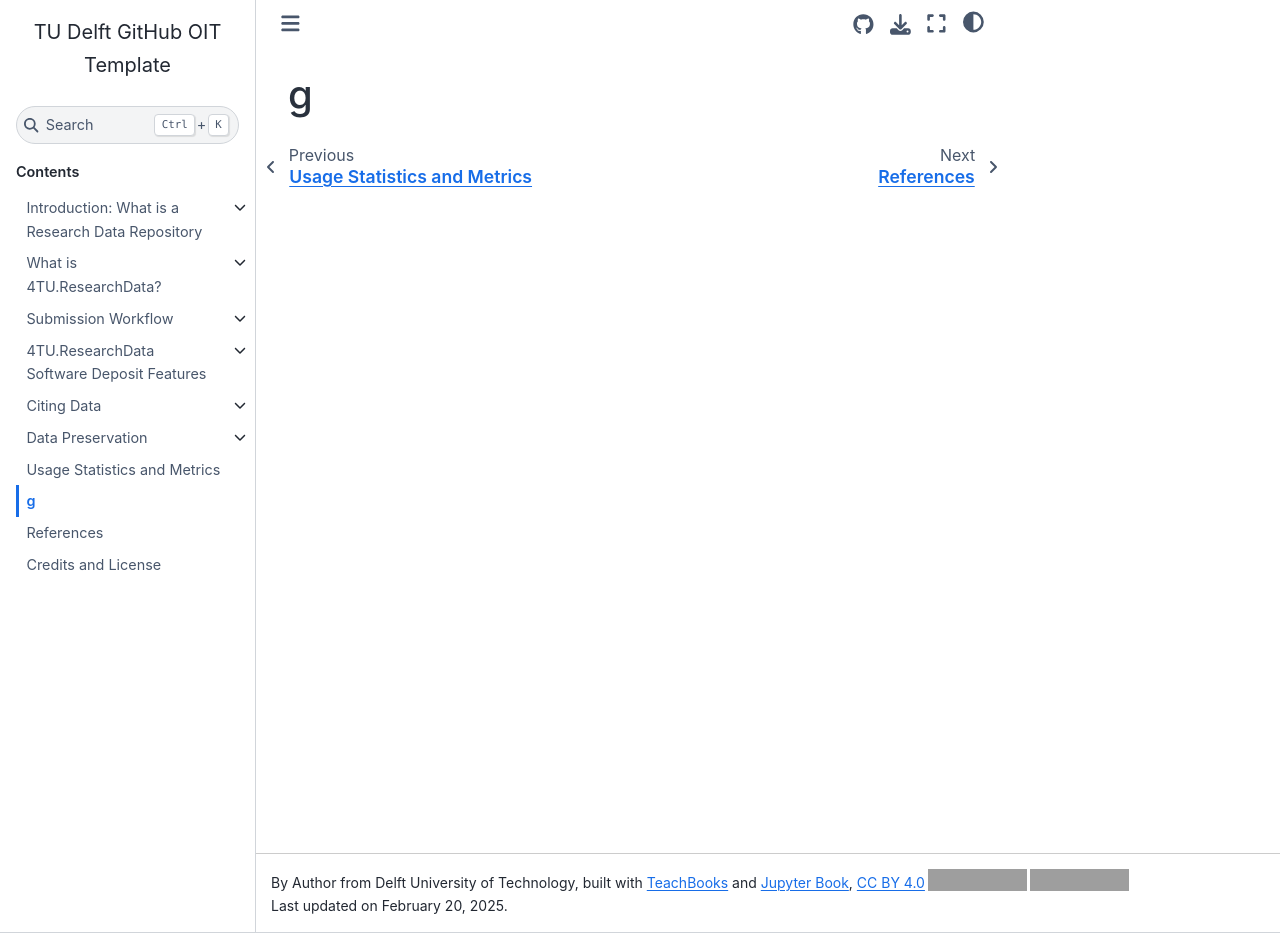
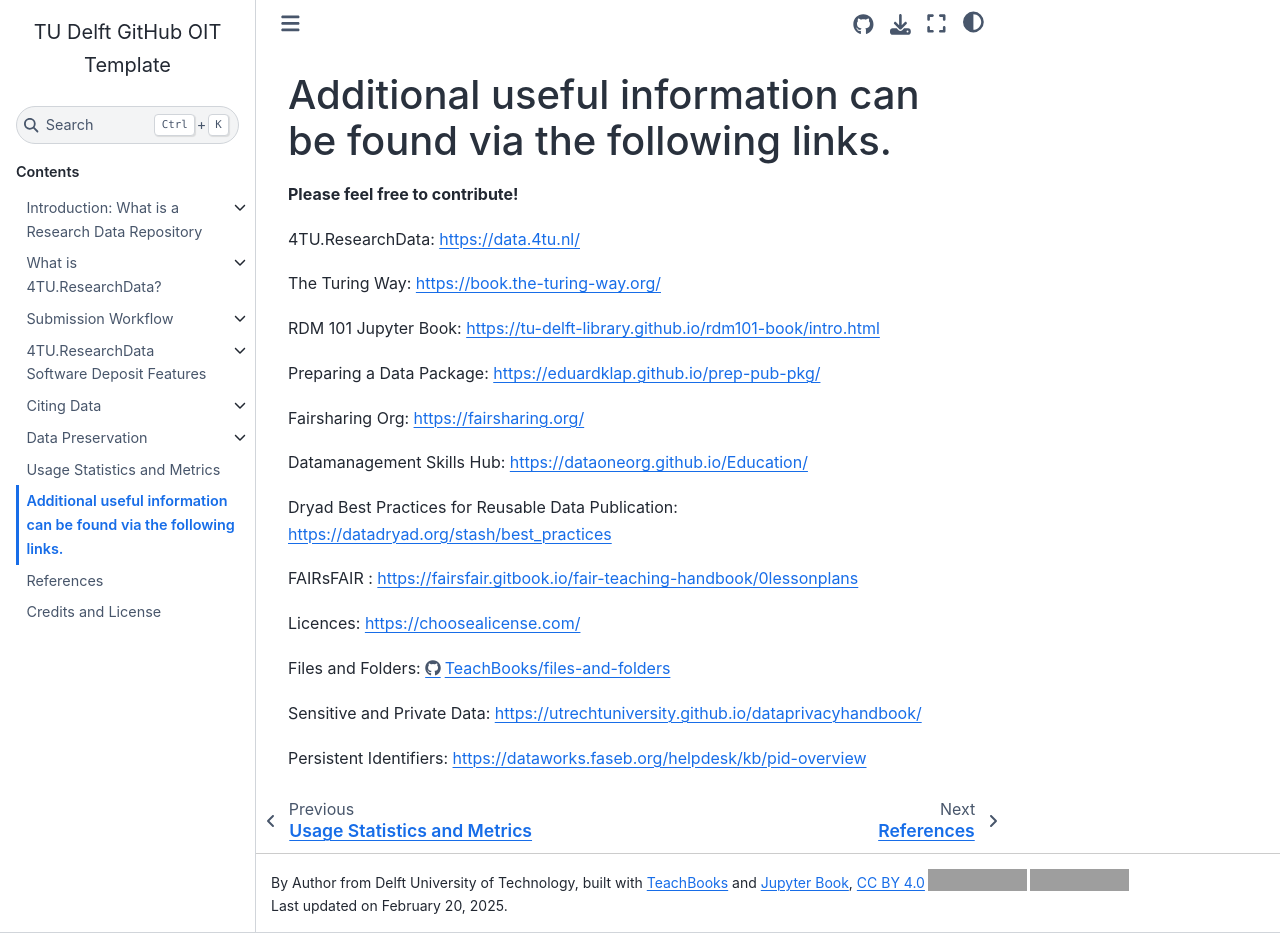
Before and after one commit to TUDelft-books/FAIR4TU_Submission_Help, a Jupyter Book: the page built from book/useful_resources/intro.md, in a window 1280 px wide and 933 px high. Built offline with Jupyter Book 1.0.4 settings and Sphinx 7.4.7 and the Sphinx Book theme 1.1.4, drawn with Linux system fonts in a browser that asks for light colours; pages that are not in the unit, such as notebooks, are missing from menus; comment, search, counter and statistics services are not loaded; grey boxes are pictures that could not be loaded.

Commit message:
added userful_resources.md info

```diff
--- a/book/useful_resources/intro.md
+++ b/book/useful_resources/intro.md
@@ -1 +1,40 @@
-# g
+# Additional useful information can be found via the following links.
+
+**Please feel free to contribute!**
+
+
+4TU.ResearchData:
+https://data.4tu.nl/
+
+The Turing Way:
+https://book.the-turing-way.org/
+
+RDM 101 Jupyter Book:
+https://tu-delft-library.github.io/rdm101-book/intro.html
+
+Preparing a Data Package:
+https://eduardklap.github.io/prep-pub-pkg/
+
+Fairsharing Org:
+https://fairsharing.org/
+
+Datamanagement Skills Hub:
+https://dataoneorg.github.io/Education/
+
+Dryad Best Practices for Reusable Data Publication:
+https://datadryad.org/stash/best_practices
+
+FAIRsFAIR :
+https://fairsfair.gitbook.io/fair-teaching-handbook/0lessonplans
+
+Licences:
+https://choosealicense.com/
+
+Files and Folders:
+https://github.com/TeachBooks/files-and-folders/
+
+Sensitive and Private Data:
+https://utrechtuniversity.github.io/dataprivacyhandbook/
+
+Persistent Identifiers:
+https://dataworks.faseb.org/helpdesk/kb/pid-overview
```
